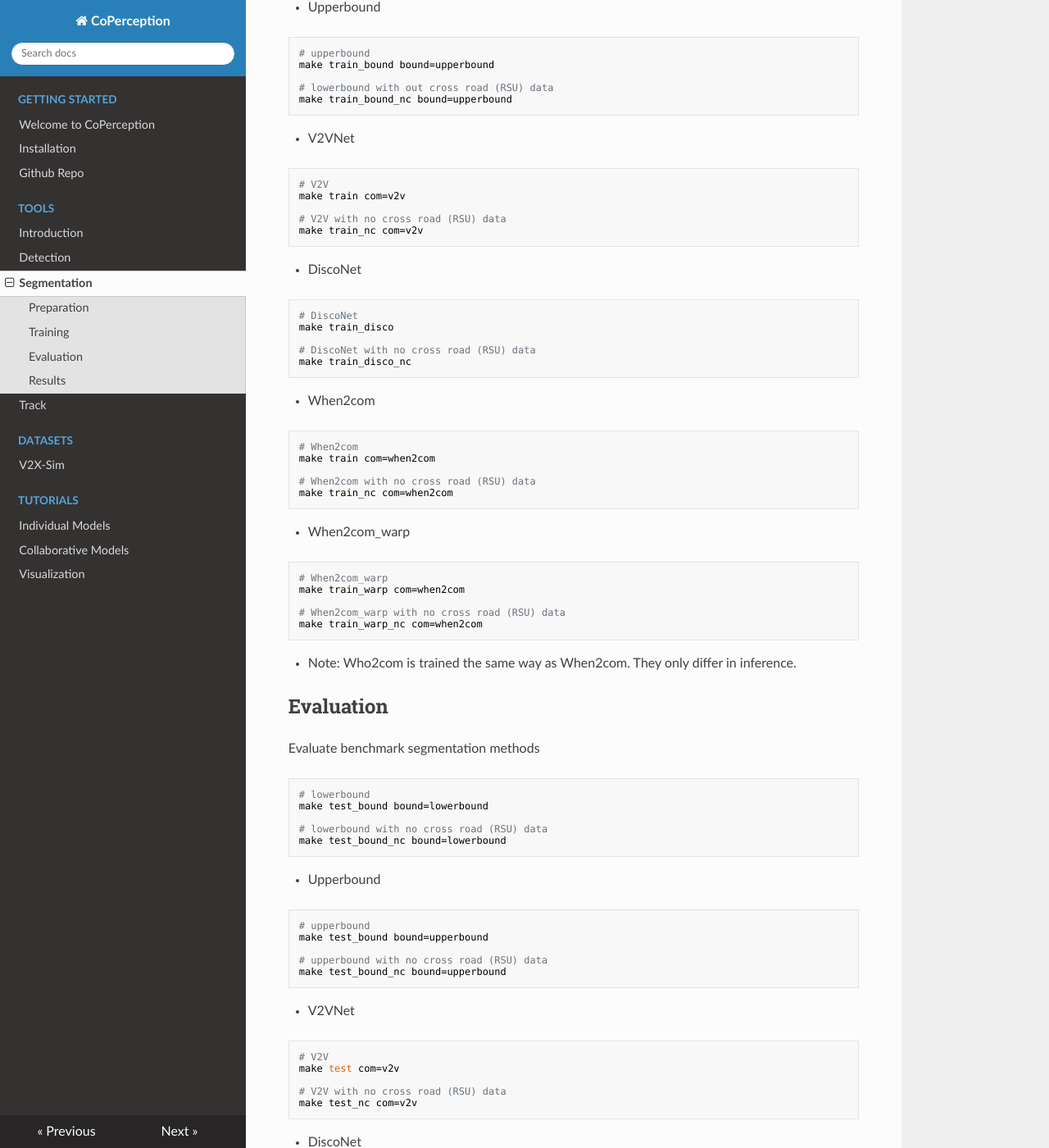
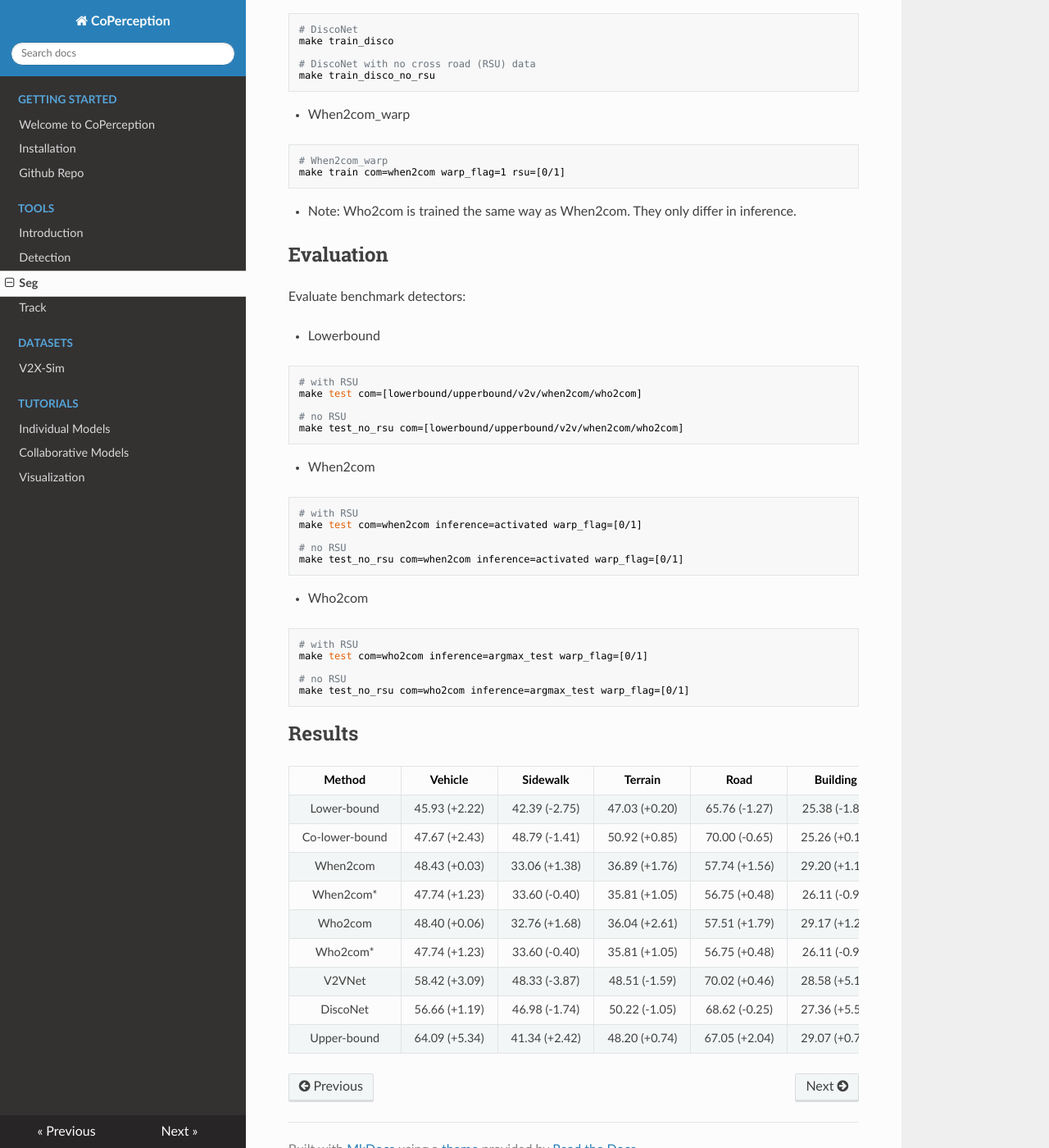
Before and after one commit to coperception/coperception, an MkDocs documentation site: the page built from docs/tools/seg.md, in a window 1280 px wide and 1400 px high, scrolled down 652 px. Shown: the whole window at 82% size. Built offline with MkDocs 1.6.1, drawn with Linux system fonts in a browser that asks for light colours; nearby versions of some CDN libraries; some of the changed text lies outside the part shown.

Commit message:
[DOCS] Update docs

````diff
--- a/docs/requirements.txt
+++ b/docs/requirements.txt
@@ -1,3 +1,2 @@
 jinja2==3.0.3
 mkdocstrings
-coperception
--- a/docs/tools/seg.md
+++ b/docs/tools/seg.md
@@ -1,43 +1,24 @@
-# Segmentation
-
+## Segmentation
 
 We implement lowerbound, upperbound, when2com, who2com, V2VNet as our benchmark segmentation methods. Please see more details in our paper.
-You can find and configure all the arguments for the program in the `tools/seg/Makefile` file.
-
 
 ## Preparation
 
-Choose one of our supported datasets, for example, [V2X-Sim](/datasets/v2x_sim), and perform its data preparation steps based on our documentation.
+- Download V2XSIM datasets from our [website](https://ai4ce.github.io/V2X-Sim/index.html)
+- Run the code below to generate preprocessed data
+
+```bash
+make_create_data
+```
+- You might want to consult `./Makefile` for all the arguments you can pass in
+
 
 ## Training
 
-Train benchmark segmentation methods:
-
-- Lowerbound
+Train benchmark detectors:
+- Lowerbound / Upperbound / V2VNet / When2Com
 ```bash
-# lowerbound
-make train_bound bound=lowerbound
-
-# lowerbound with out cross road (RSU)
-make train_bound_nc bound=lowerbound
-```
-
-- Upperbound
-```bash
-# upperbound
-make train_bound bound=upperbound
-
-# lowerbound with out cross road (RSU) data
-make train_bound_nc bound=upperbound
-```
-
-- V2VNet
-```bash
-# V2V
-make train com=v2v
-
-# V2V with no cross road (RSU) data
-make train_nc com=v2v
+make train com=[lowerbound/upperbound/v2v/when2com] rsu=[0/1]
 ```
 
 - DiscoNet
@@ -46,110 +27,57 @@
 make train_disco
 
 # DiscoNet with no cross road (RSU) data
-make train_disco_nc
-```
-
-- When2com
-```bash
-# When2com
-make train com=when2com
-
-# When2com with no cross road (RSU) data
-make train_nc com=when2com
+make train_disco_no_rsu
 ```
 
 - When2com_warp
 ```bash
 # When2com_warp
-make train_warp com=when2com
-
-# When2com_warp with no cross road (RSU) data
-make train_warp_nc com=when2com
+make train com=when2com warp_flag=1 rsu=[0/1]
 ```
 
 - Note: Who2com is trained the same way as When2com. They only differ in inference.
 
 ## Evaluation
 
-Evaluate benchmark segmentation methods
+Evaluate benchmark detectors:
+
+- Lowerbound
 ```bash
-# lowerbound
-make test_bound bound=lowerbound
+# with RSU
+make test com=[lowerbound/upperbound/v2v/when2com/who2com]
 
-# lowerbound with no cross road (RSU) data
-make test_bound_nc bound=lowerbound
-```
-
-- Upperbound
-```bash
-# upperbound
-make test_bound bound=upperbound
-
-# upperbound with no cross road (RSU) data
-make test_bound_nc bound=upperbound
-```
-- V2VNet
-```bash
-# V2V
-make test com=v2v
-
-# V2V with no cross road (RSU) data
-make test_nc com=v2v
-```
-
-- DiscoNet
-```bash
-# DiscoNet
-make test com=disco
-
-# DiscoNet with no cross road (RSU) data
-make test_nc com=disco
+# no RSU
+make test_no_rsu com=[lowerbound/upperbound/v2v/when2com/who2com]
 ```
 
 - When2com
 ```bash
-# When2com
-make test_w inference=activated
+# with RSU
+make test com=when2com inference=activated warp_flag=[0/1]
 
-# When2com with no cross road (RSU) data
-make test_w_nc inference=activated
-```
-
-- When2com_warp
-```bash
-# When2com_warp
-make test_warp inference=activated
-
-# When2com_warp with no cross road (RSU) data
-make test_warp_nc inference=activated
+# no RSU
+make test_no_rsu com=when2com inference=activated warp_flag=[0/1]
 ```
 
 - Who2com
 ```bash
-# Who2com
-make test_w inference=argmax_test
+# with RSU
+make test com=who2com inference=argmax_test warp_flag=[0/1]
 
-# Who2com with no cross road (RSU) data
-make test_w_nc inference=argmax_test
-```
-
-- Who2com_warp
-```bash
-# Who2com
-make test_warp inference=argmax_test
-
-# Who2com with no cross road (RSU) data
-make test_w_nc inference=argmax_test
+# no RSU
+make test_no_rsu com=who2com inference=argmax_test warp_flag=[0/1]
 ```
 ## Results
 
-| **Method**    | **Vehicle**   | **Sidewalk**  | **Terrain**   | **Road**      | **Building**  | **Pedestrian** | **Vegetation** |   **mIoU**    |
-| ------------- | ------------- | ------------- | ------------- | ------------- | ------------- | -------------- | -------------- | :-----------: |
-| Lower-bound   | 57.48 (+2.97) | 83.43 (+3.16) | 81.70 (+2.83) | 89.73 (+1.42) | 80.93 (+2.82) | 25.98 (+0.35)  | 74.29 (+4.00)  | 70.51 (+2.51) |
-| When2com      | 58.44 (+3.56) | 65.46 (+4.05) | 62.29 (+3.30) | 80.79 (+2.08) | 61.31 (+3.59) | 27.28 (-1.70)  | 60.04 (+3.72)  | 59.37 (+2.66) |
-| When2com_warp | 58.64 (+3.15) | 62.21 (+8.58) | 60.24 (+6.12) | 79.57 (+3.69) | 59.29 (+6.30) | 26.36 (-2.28)  | 59.43 (+6.19)  | 57.96 (+4.54) |
-| Who2com       | 58.63 (+3.37) | 62.57 (+6.94) | 59.62 (+5.97) | 80.08 (+2.80) | 59.00 (+5.91) | 26.60 (-1.02)  | 59.09 (+4.67)  | 57.94 (+4.09) |
-| Who2com_warp  | 58.64 (+3.15) | 62.21 (+8.58) | 60.24 (+6.12) | 79.57 (+3.69) | 59.29 (+6.29) | 26.36 (-2.28)  | 59.43 (+6.19)  | 57.96 (+4.53) |
-| V2VNet        | 67.83 (+4.69) | 84.43 (+3.87) | 81.83 (+4.62) | 91.76 (+2.36) | 75.95 (+4.15) | 26.70 (+2.45)  | 74.95 (+4.30)  | 72.49 (+3.78) |
-| DiscoNet      | 66.88 (+3.30) | 81.80 (+1.21) | 79.68 (+0.56) | 90.80 (+1.01) | 80.16 (-1.99) | 28.79 (+0.19)  | 72.92 (-0.04)  | 71.58 (+0.61) |
-| Upper-bound   | 73.13 (+4.26) | 84.60 (+7.31) | 83.72 (+3.08) | 92.68 (+1.59) | 81.45 (+3.95) | 35.23 (+2.03)  | 77.34 (+2.78)  | 75.45 (+3.14) |
+|   **Method**   |  **Vehicle**  | **Sidewalk**  |  **Terrain**  |    **Road**    | **Building**  | **Pedestrian** | **Vegetation** |   **mIoU**    |
+| :------------: | :-----------: | :-----------: | :-----------: | :------------: | :-----------: | :------------: | :------------: | :-----------: |
+|  Lower-bound   | 45.93 (+2.22) | 42.39 (-2.75) | 47.03 (+0.20) | 65.76 (-1.27)  | 25.38 (-1.89) | 20.59 (-3.09)  | 35.83 (+0.66)  | 36.64 (-0.87) |
+| Co-lower-bound | 47.67 (+2.43) | 48.79 (-1.41) | 50.92 (+0.85) | 70.00 (-0.65)  | 25.26 (+0.17) | 10.78 (-1.77)  | 39.46 (+2.69)  | 38.38 (+0.46) |
+|    When2com    | 48.43 (+0.03) | 33.06 (+1.38) | 36.89 (+1.76) | 57.74 (+1.56)  | 29.20 (+1.18) | 20.37 (+0.57)  | 39.17 (-0.01)  | 34.49 (+0.88) |
+|   When2com*    | 47.74 (+1.23) | 33.60 (-0.40) | 35.81 (+1.05) | 56.75  (+0.48) | 26.11 (-0.92) | 19.16 (+0.04)  | 39.64 (-2.55)  | 33.81 (-0.47) |
+|    Who2com     | 48.40 (+0.06) | 32.76 (+1.68) | 36.04 (+2.61) | 57.51 (+1.79)  | 29.17 (+1.21) | 20.36 (+0.58)  | 39.08 (+0.08)  | 34.31 (+1.06) |
+|    Who2com*    | 47.74 (+1.23) | 33.60 (-0.40) | 35.81 (+1.05) | 56.75 (+0.48)  | 26.11 (-0.92) | 19.16 (+0.04)  | 39.64 (-2.55)  | 33.81 (-0.47) |
+|     V2VNet     | 58.42 (+3.09) | 48.33 (-3.87) | 48.51 (-1.59) | 70.02 (+0.46)  | 28.58 (+5.18) | 21.99 (+0.57)  | 41.42 (+0.35)  | 41.11 (+0.74) |
+|    DiscoNet    | 56.66 (+1.19) | 46.98 (-1.74) | 50.22 (-1.05) | 68.62 (-0.25)  | 27.36 (+5.58) | 22.02 (-0.82)  | 42.50 (+0.95)  | 40.84 (+0.53) |
+|  Upper-bound   | 64.09 (+5.34) | 41.34 (+2.42) | 48.20 (+0.74) | 67.05 (+2.04)  | 29.07 (+0.74) | 31.54 (+3.15)  | 45.04 (+0.70)  | 42.29 (+1.98) |
````
Also changed, not shown: README.md (+22 -5 lines), docs/getting_started/installation.md (+8 -1 lines), docs/tools/det.md (+46 -102 lines), tools/track/README.md (+6 -6 lines).
